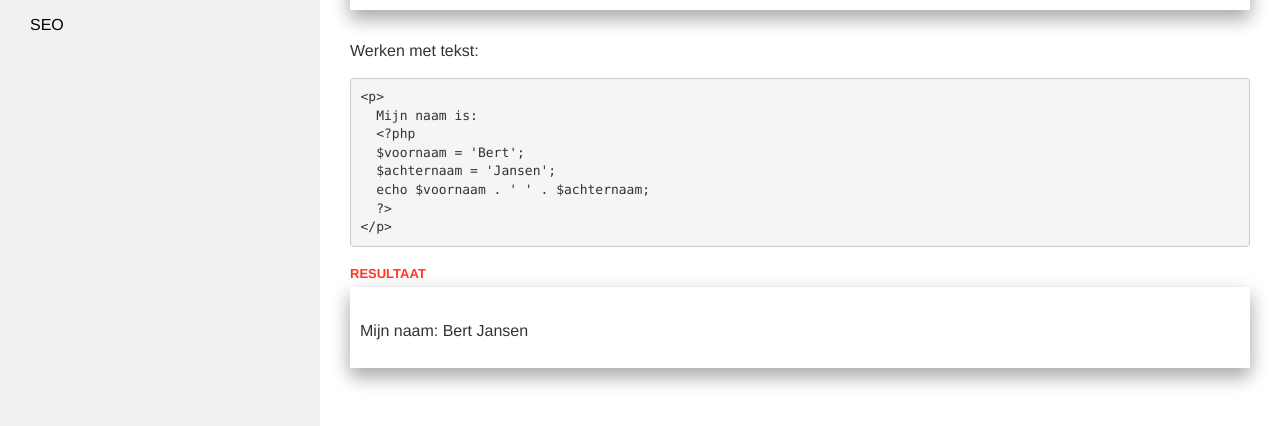
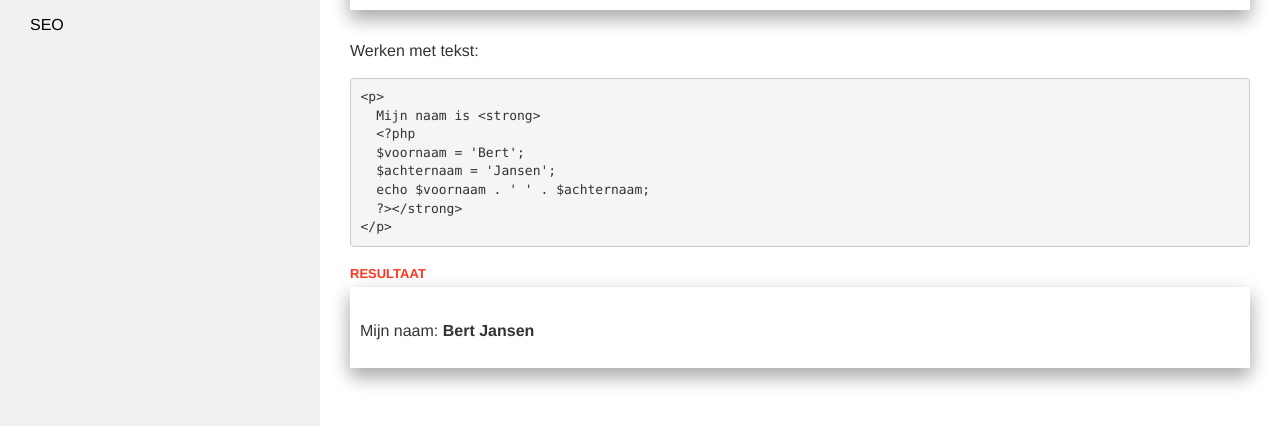
Before and after one commit to Syntra-Brussel/dynamische-webtechnieken, a Jekyll site: the page built from programmeren/variabelen.md, in a window 1280 px wide. Shown: the part 497-923 px from the top of the page. Built offline with Jekyll 4.4.1, drawn with Linux system fonts in a browser that asks for light colours; nearby versions of some CDN libraries; a script that is not in the unit is left out.

Commit message:
Update variabelen.md

```diff
--- a/programmeren/variabelen.md
+++ b/programmeren/variabelen.md
@@ -26,15 +26,15 @@ Werken met getallen:
 Werken met tekst:
 <pre data-enlighter-theme="beyond" data-enlighter-language="php">
 &lt;p&gt;
-  Mijn naam is:
+  Mijn naam is &lt;strong&gt;
   &lt;?php
   $voornaam = 'Bert';
   $achternaam = 'Jansen';
   echo $voornaam . ' ' . $achternaam;
-  ?&gt;
+  ?&gt;&lt;/strong&gt;
 &lt;/p&gt;
 </pre>
 
 <div class="shadow result">
-<p>Mijn naam: Bert Jansen</p>
+<p>Mijn naam: <strong>Bert Jansen</strong></p>
 </div>
```
